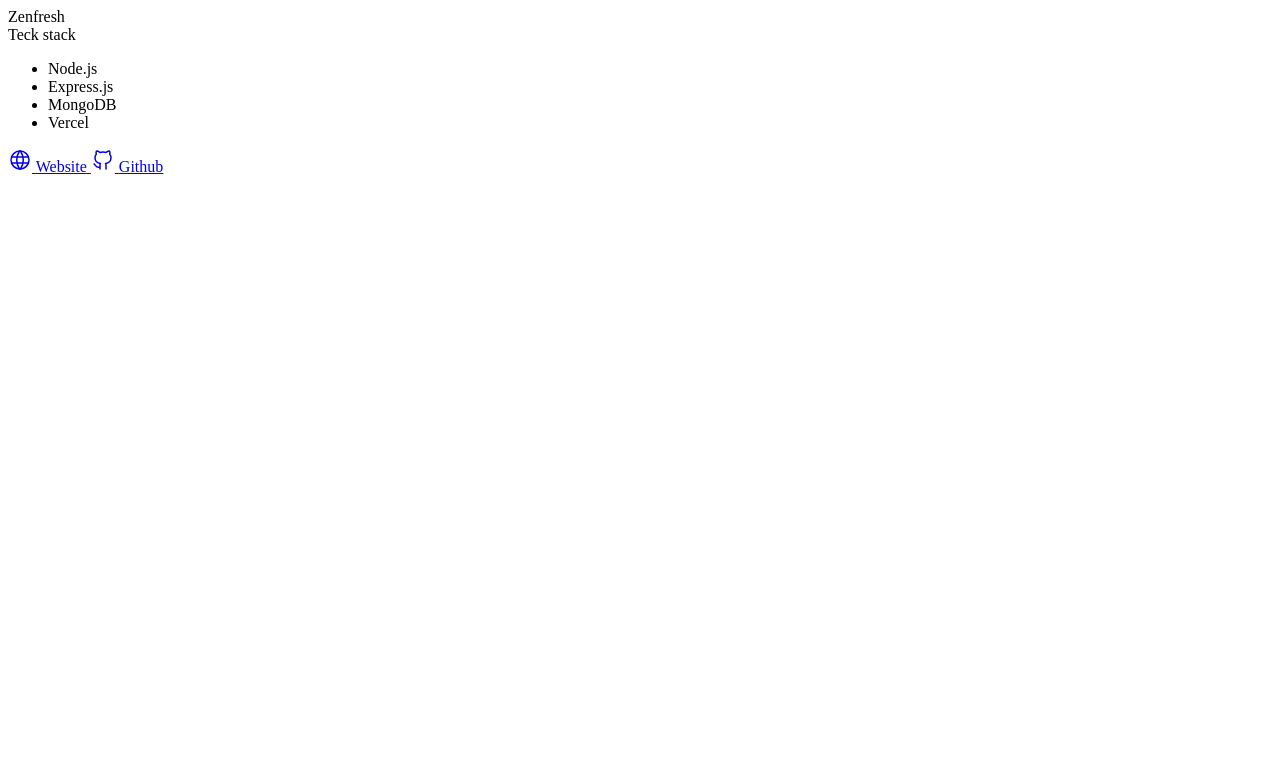
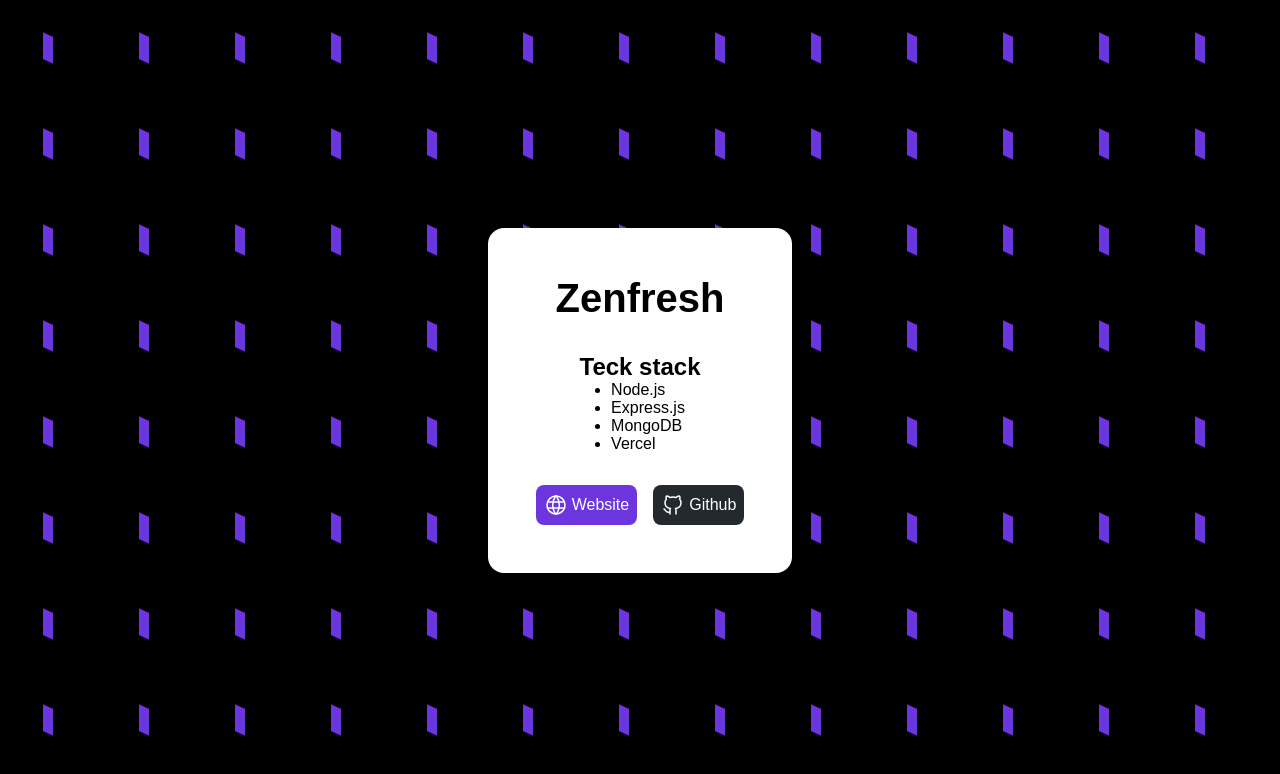
Before and after one commit to jihadable/zenfresh-be, a website: page views/index.html in a window 1280 px wide. Drawn offline with Linux system fonts and the light colour scheme; the site is published under a folder, as on GitHub Pages, so addresses that start at the root find nothing; a web font is replaced by a local one.

Commit message:
update html file

```diff
--- a/views/index.html
+++ b/views/index.html
@@ -7,7 +7,7 @@
     <link rel="preconnect" href="https://fonts.googleapis.com">
     <link rel="preconnect" href="https://fonts.gstatic.com" crossorigin>
     <link href="https://fonts.googleapis.com/css2?family=REM:wght@400;700&display=swap" rel="stylesheet">
-    <link rel="stylesheet" type="text/css" href="/styles/index.css">
+    <link rel="stylesheet" type="text/css" href="../styles/index.css">
 </head>
 <body>
     <div class="container">
```
Also changed, not shown: views/not-found.html (+1 -1 lines).
